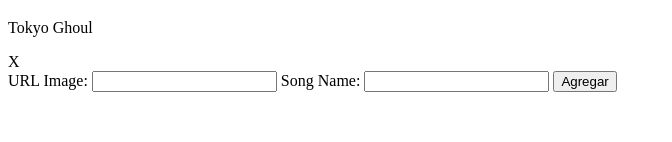
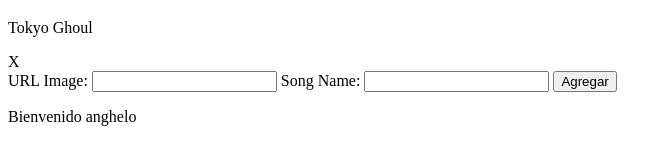
Before and after one commit to AngheloGc/ascola, a Django app: page / in a window 1280 px wide. Shown: the part 2973-3115 px from the top of the page, without its empty margins (0-672 px from the left). Before the commit the page ends 3065 px from the top, so only its background shows below. Run offline with Django 3.2, Linux system fonts and the light colour scheme; a user stored in the database is signed in; data comes from the database, SQL or seed files in the repository.

Commit message:
Template commit

```diff
--- a/RadioApp/templates/index.html
+++ b/RadioApp/templates/index.html
@@ -45,6 +45,9 @@
             </form>
         </div>
         {% endif %}
+        {% if user.is_superuser %}
+        <p class="SongName">Bienvenido {{ user }}</p>
+        {% endif %}
         <script type="text/javascript" src="http://code.jquery.com/jquery-3.3.1.min.js"></script>
         <!--<script type="text/javascript" src="{% static 'lista.json' %}"></script>-->
         <script src="{% static 'main.js' %}"></script>
```
